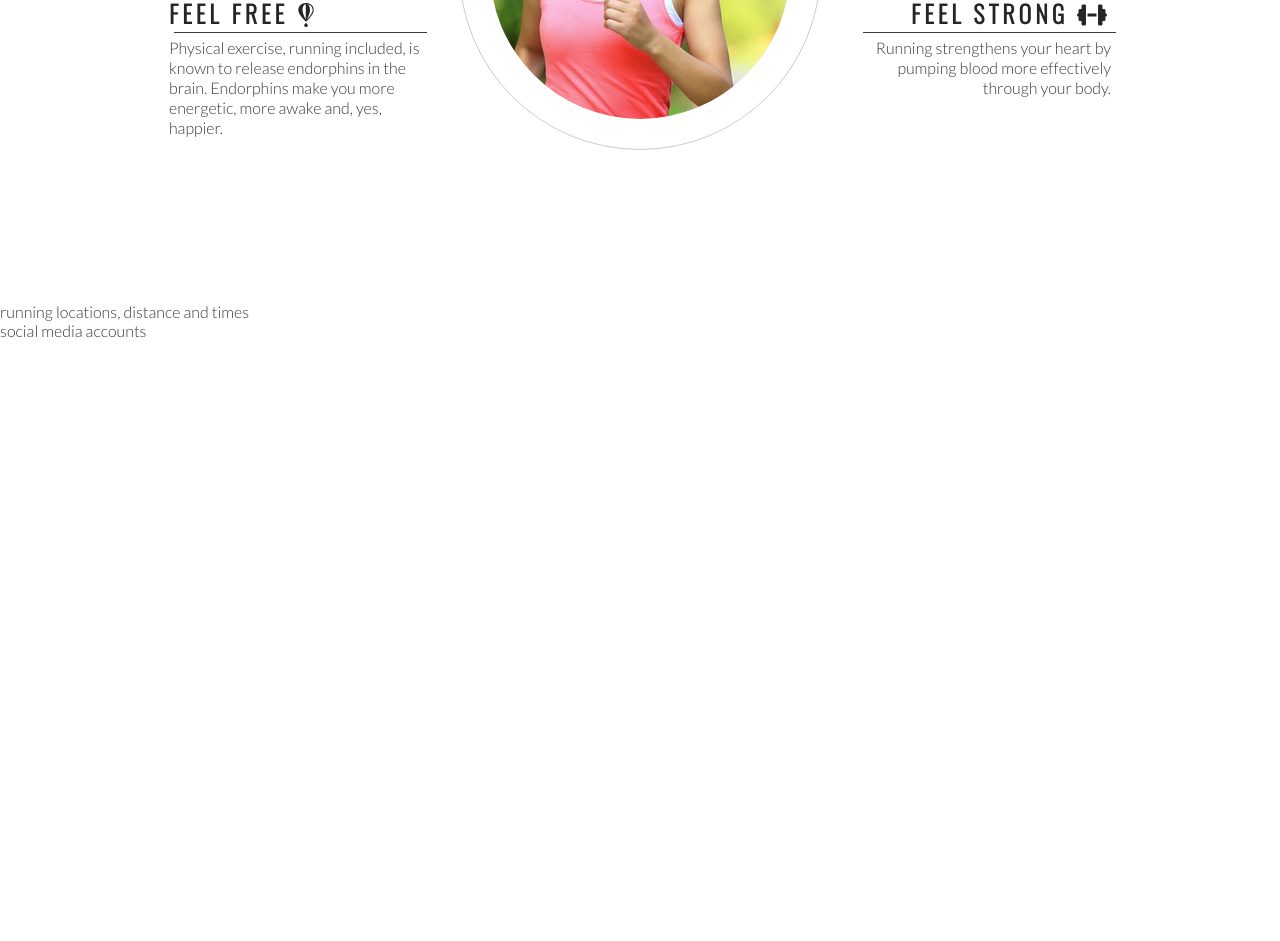
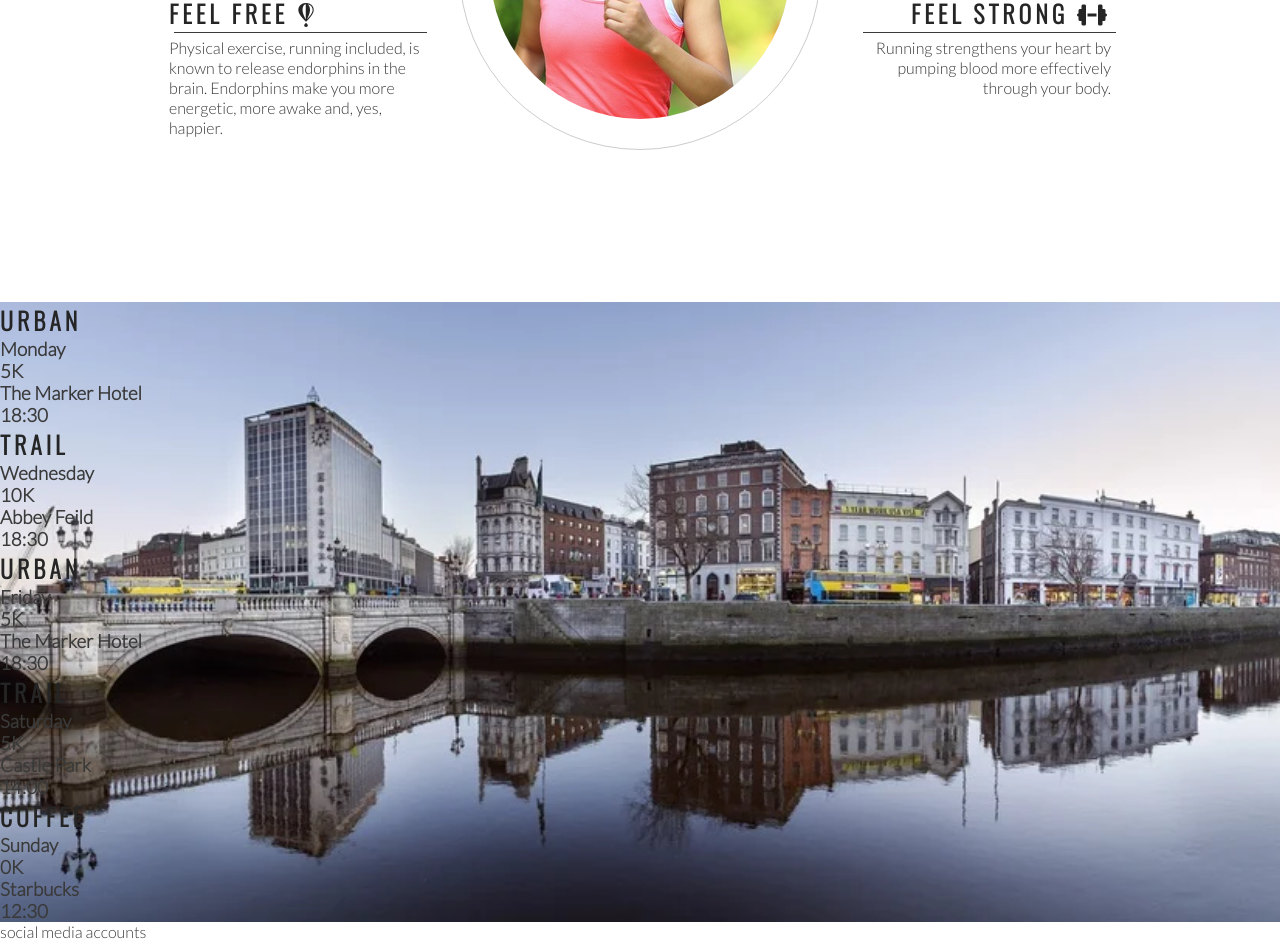
Before and after one commit to Mrekyle/love-running, a plain HTML site: page index.html in a window 1280 px wide. Shown: the part 993-1934 px from the top of the page. Before the commit the page ends 1333 px from the top, so only its background shows below. Drawn offline with nearby package versions, Linux system fonts and the light colour scheme.

Commit message:
Add meetup times background image and information

```diff
--- a/assets/css/index.css
+++ b/assets/css/index.css
@@ -80,7 +80,7 @@ h1, h2 {
 #hero-image {
     height: 600px;
     width: 100%; /* Ensures the image is the entire screen width no matter the device size */
-    background: url(../images/hero-image.webp) no-repeat center center; /* Imports an image without using html, apart from the id*/
+    background: url('../images/hero-image.webp') no-repeat center center; /* Imports an image without using html, apart from the id*/
 
     /* animates the zoom animation - Inside the hero image property*/
 
@@ -188,7 +188,17 @@ hr {
 }
 
 #circle-cover-bg {
-    background: url(../images/ethos-center-image.jpg) no-repeat center center;
+    background: url('../images/ethos-center-image.jpg') no-repeat center center;
     height: 100%;
     border-radius: inherit; /* Inherit works as it is a child of the parent border radius. Otherwise setting the radius to get the circle is required */
 }
+
+/** Meetup Times and Locations **/
+
+#times {
+    background: url('../images/dublin-city.webp') no-repeat;
+    background-size: cover;
+    background-position: center;
+    width: 100%;
+    overflow: hidden;
+}
--- a/index.html
+++ b/index.html
@@ -74,13 +74,48 @@
             </div>
         </div>
     </Section>
-    <section>
-        running locations, distance and times
+    <section id="times">
+        <div>
+            <h2>Urban</h2>
+            <h3>Monday</h3>
+            <h3>5K</h3>
+            <h3>The Marker Hotel</h3>
+            <h3>18:30</h3>
+        </div>
+        <div>
+            <h2>Trail</h2>
+            <h3>Wednesday</h3>
+            <h3>10K</h3>
+            <h3>Abbey Feild</h3>
+            <h3>18:30</h3>
+        </div>
+        <div>
+            <h2>Urban</h2>
+            <h3>Friday</h3>
+            <h3>5K</h3>
+            <h3>The Marker Hotel</h3>
+            <h3>18:30</h3>
+        </div>
+        <div>
+            <h2>Trail</h2>
+            <h3>Saturday</h3>
+            <h3>5K</h3>
+            <h3>Castle Park</h3>
+            <h3>14:00</h3>
+        </div>
+        <div>
+            <h2>Coffee</h2>
+            <h3>Sunday</h3>
+            <h3>0K</h3>
+            <h3>Starbucks</h3>
+            <h3>12:30</h3>
+        </div>
     </section>
     <footer>
         social media accounts
     </footer>
     <script src="https://kit.fontawesome.com/09efab3fe8.js" crossorigin="anonymous"></script>
+    <!-- The above allows us to add premade free icons into our project -->
 </body>
 
 </html>
```
Also changed, not shown: assets/images/dublin-city.webp (added).
